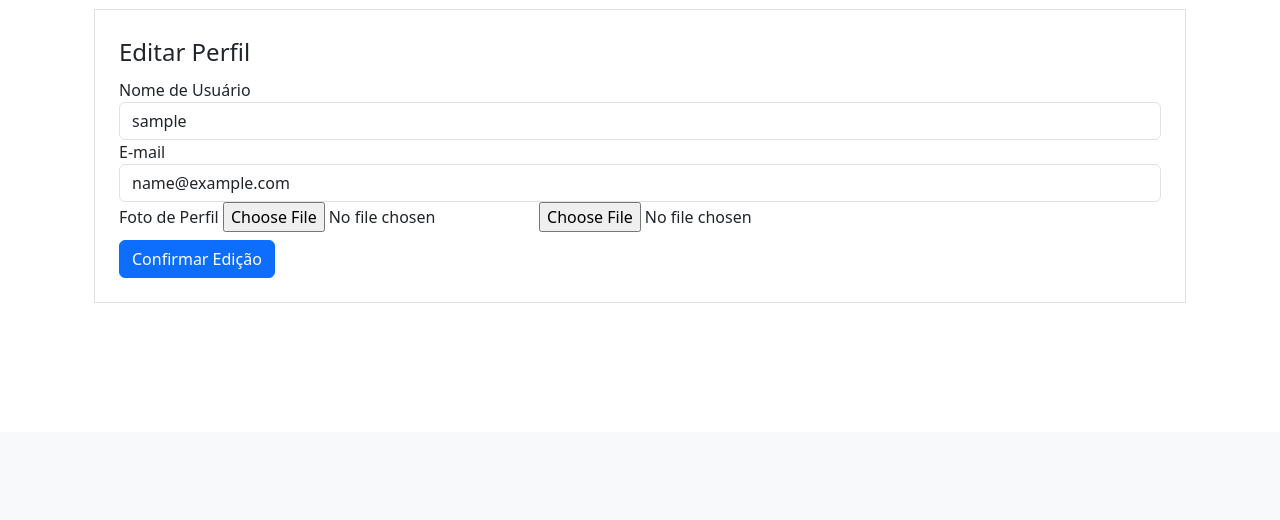
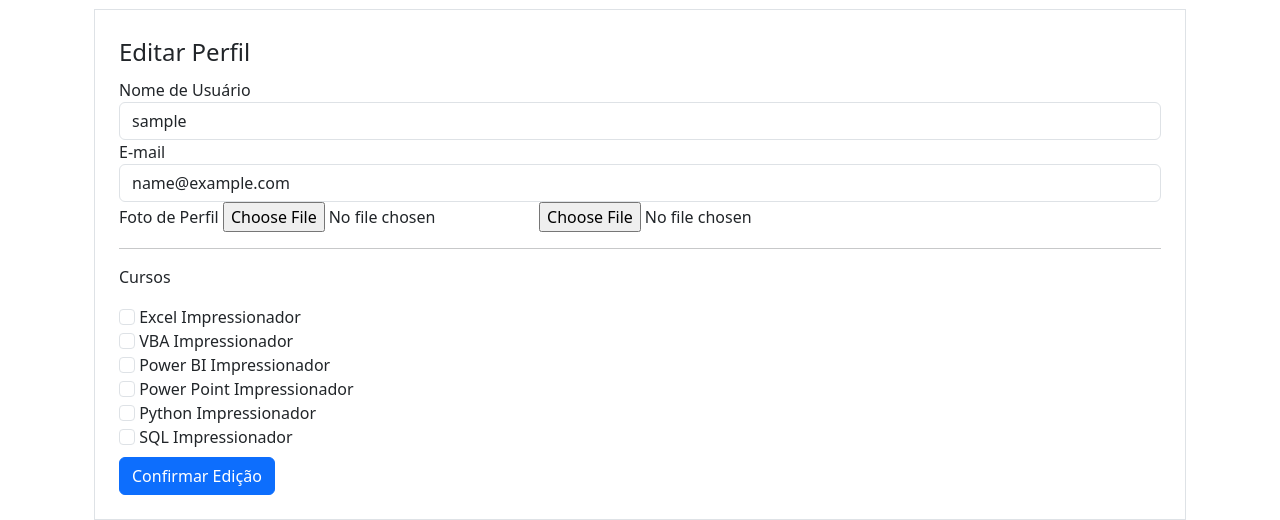
Before and after one commit to gilbertodfl/python-with-flask, a Flask app: page /perfil/editar in a window 1280 px wide. Shown: the part 368-888 px from the top of the page. Before the commit the page ends 671 px from the top, so only its background shows below. Run offline with Flask 3, Linux system fonts and the light colour scheme; the visitor is signed in with stand-in values (Sample User, id 1); some libraries are stand-ins or nearby versions.

Commit message:
salvar os cursos marcados no perfil

```diff
--- a/myposts/forms.py
+++ b/myposts/forms.py
@@ -45,6 +45,14 @@ class FormEditarPerfil(FlaskForm):
     username = StringField('Nome de Usuário', validators=[DataRequired()])
     email = StringField('E-mail', validators=[DataRequired(), Email()])
     foto_perfil = FileField('Foto de Perfil', validators=[FileAllowed(['jpg', 'png', 'jpeg'])])
+
+    curso_excel = BooleanField('Excel Impressionador')
+    curso_vba = BooleanField('VBA Impressionador')
+    curso_powerbi = BooleanField('Power BI Impressionador')
+    curso_ppt = BooleanField('Power Point Impressionador')
+    curso_python = BooleanField('Python Impressionador')
+    curso_sql = BooleanField('SQL Impressionador')
+
     botao_submit_editarperfil = SubmitField('Confirmar Edição')
     def validate_email(self, email):
         if current_user.email != email.data:
--- a/myposts/routes.py
+++ b/myposts/routes.py
@@ -91,6 +91,14 @@ def salvar_imagem(imagem):
     imagem_reduzida.save(caminho_completo)
     ## print(f'Nome do arquivo: {nome_arquivo} salvo com sucesso!')
     return nome_arquivo
+def atualizar_curso(form):
+    lista_curso = []
+    for campo in form:
+       if 'curso_' in campo.name:
+        if campo.data:
+            lista_curso.append(campo.label.text)
+    return ';'.join(lista_curso)
+
 
 @app.route('/perfil/editar', methods=['GET', 'POST'])
 @login_required
@@ -102,7 +110,9 @@ def editar_perfil():
         if form.foto_perfil.data:
             nome_imagem = salvar_imagem(form.foto_perfil.data)
             current_user.foto_perfil = nome_imagem
-
+        current_user.curso = atualizar_curso(form)
+        if current_user.curso == '':
+            current_user.curso = 'Não informado'
         db.session.commit()
         flash(f'Perfil atualizado com sucesso', 'alert-success')
         return redirect(url_for('perfil'))
--- a/myposts/templates/editarperfil.html
+++ b/myposts/templates/editarperfil.html
@@ -51,6 +51,16 @@
                                 {{ form.foto_perfil(class="form-control-file") }}
                             {% endif %}
                         </div>
+                        <hr>
+                        <p>Cursos</p>
+                        {% for campo in form %}
+                            {% if 'curso_' in campo.name %}
+                                <div class="form-group">
+                                    {{ campo(class="form-check-input") }}
+                                    {{ campo.label(class="form-check-label") }}
+                                </div>
+                            {% endif %}
+                        {% endfor %}
                     </fieldset>
                     {{ form.botao_submit_editarperfil(class="btn btn-primary mt-2") }}
                 </form>
```
